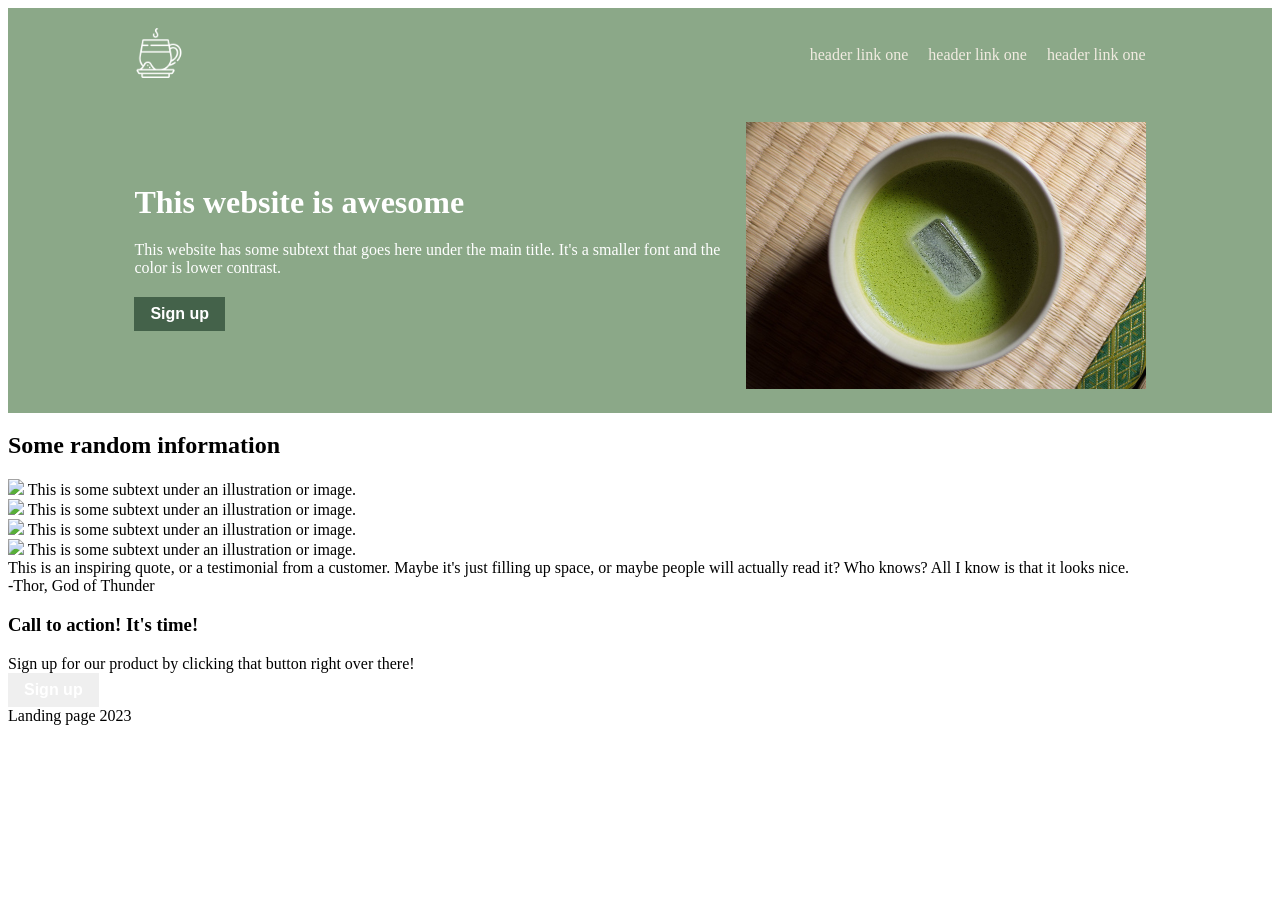
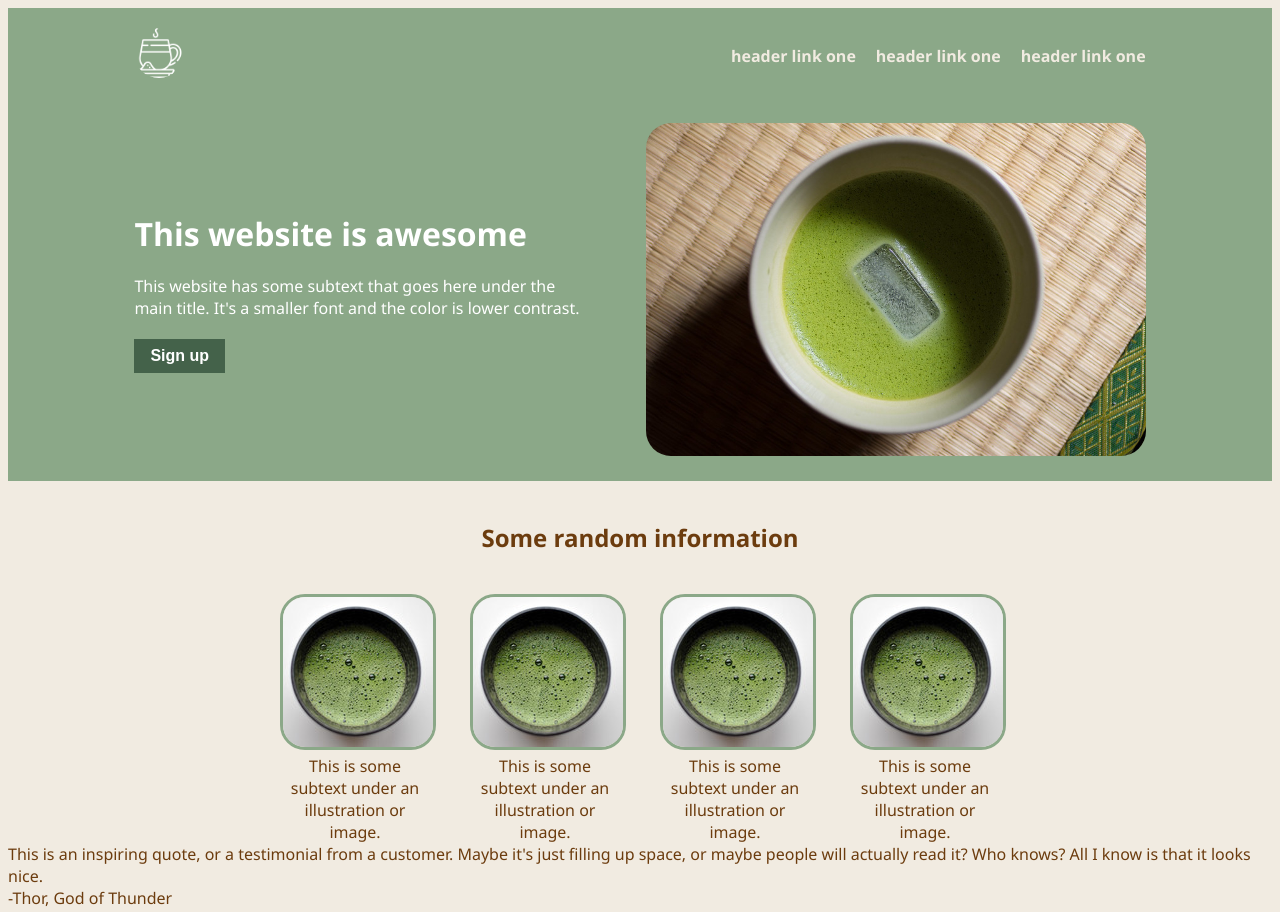
Before and after one commit to jjellyy/odin-landing-page, a plain HTML site: page index.html in a window 1280 px wide. Shown: the top 912 px of the page. Before the commit the page ends 800 px from the top, so only its background shows below. Drawn offline with Linux system fonts and the light colour scheme.

Commit message:
Add css styles for image grid

```diff
--- a/index.html
+++ b/index.html
@@ -30,7 +30,7 @@
         <button>Sign up</button>
         </div>
         <div class="hero-image">
-            <img src="./images/hero-image.jpg" width="400px">
+            <img src="./images/hero-image.jpg" width="500px">
         </div>
         </div>
     </div>
@@ -40,19 +40,19 @@
         </div>
         <div class="content-grid">
             <div class="card">
-                <img src="#">
+                <img src="./images/matcha-square.jpg">
                 This is some subtext under an illustration or image.
             </div>
             <div class="card">
-                <img src="#">
+                <img src="./images/matcha-square.jpg">
                 This is some subtext under an illustration or image.
             </div>
             <div class="card">
-                <img src="#">
+                <img src="./images/matcha-square.jpg">
                 This is some subtext under an illustration or image.
             </div>
             <div class="card">
-                <img src="#">
+                <img src="./images/matcha-square.jpg">
                 This is some subtext under an illustration or image.
             </div>
         </div>
--- a/styles.css
+++ b/styles.css
@@ -1,15 +1,22 @@
 body {
     display: flex;
     flex-direction: column;
+    font-family: 'Segoe UI', Tahoma, Geneva, Verdana, sans-serif;
+    background-color: #f1ebe1;
 }
 
 a {
     text-decoration: none;
     color: #f1ebe1;
+    font-weight: bold;
 }
 
 h1 {
     margin: 0;
+}
+
+img {
+    border-radius: 25px;
 }
 
 button {
@@ -31,6 +38,7 @@ button {
     justify-content: space-between;
     padding: 20px;
     width: 80%;
+    gap: 50px;
 }
 
 .header .inner {
@@ -67,3 +75,27 @@ button {
 .hero button {
     background-color: #44624a;
 }
+
+.content {
+    color: rgb(108, 60, 14);
+}
+
+.title {
+    text-align: center;
+    margin: 40px;
+}
+
+.content-grid {
+    display: flex;
+    justify-content: center;
+    gap: 40px;
+}
+
+.card {
+    width: 150px;
+    text-align: center;
+}
+
+.card img {
+    border: 3px solid #8ba888;
+}
```
Also changed, not shown: images/matcha-square.jpg (added).
